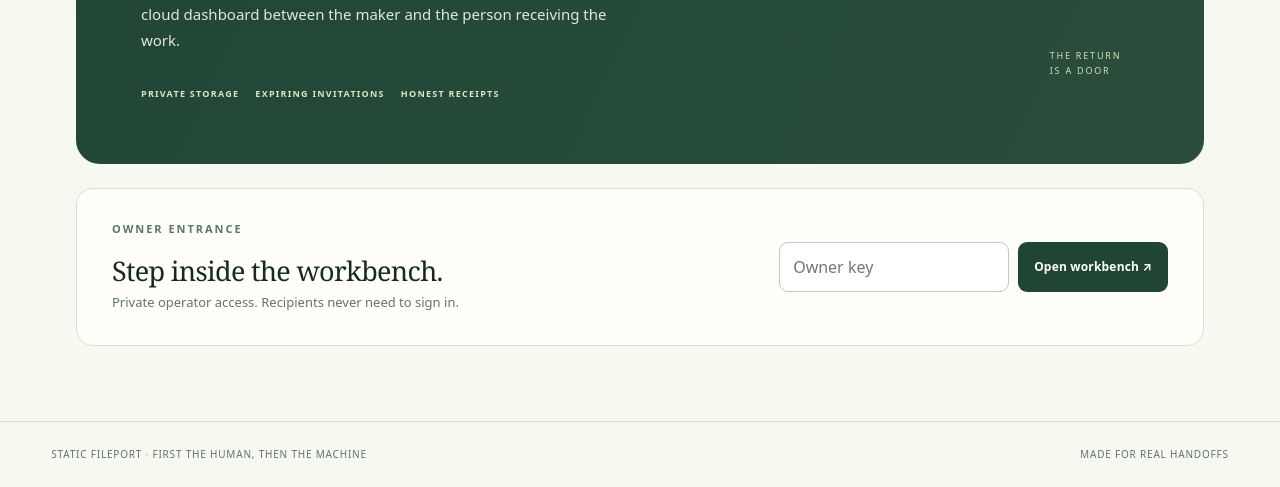
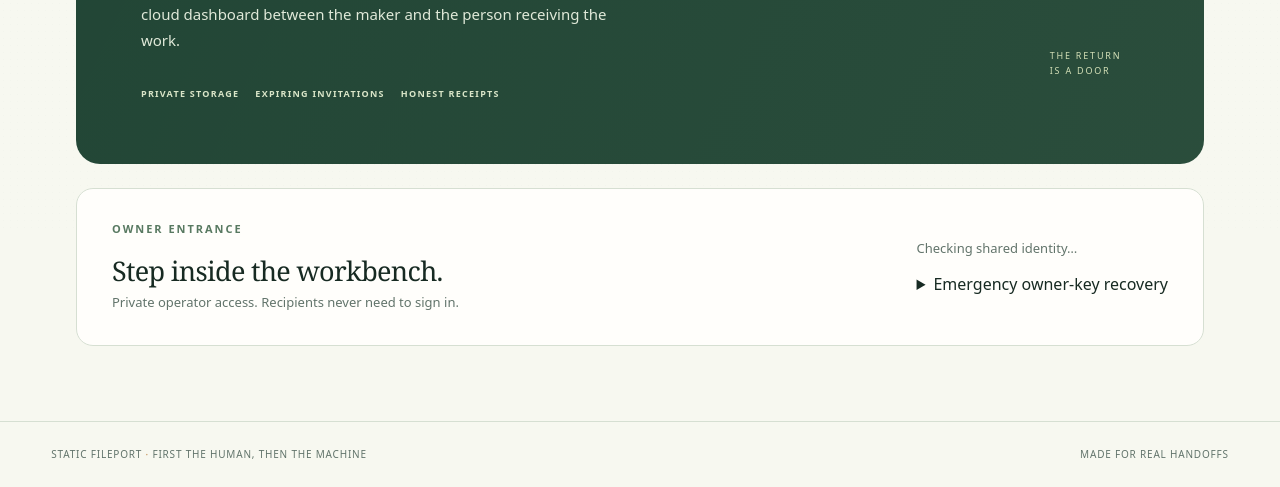
Before and after one commit to the-static-collective/fileport, a website: page public/index.html in a window 1280 px wide. Shown: the part 567-1054 px from the top of the page. Drawn offline with Linux system fonts and the light colour scheme; no server answers.

Commit message:
FILEPORT 003: STATIC ID primary sign-in with discreet recovery-key entrance

```diff
--- a/public/index.html
+++ b/public/index.html
@@ -54,11 +54,18 @@
 
       <section class="access-band" id="login-panel" aria-labelledby="login-title">
         <div><p class="overline">OWNER ENTRANCE</p><h2 id="login-title">Step inside the workbench.</h2><p>Private operator access. Recipients never need to sign in.</p></div>
-        <form id="login-form" class="login-form">
-          <label class="sr-only" for="owner-key">Owner key</label>
-          <input id="owner-key" type="password" autocomplete="off" spellcheck="false" placeholder="Owner key" required minlength="32">
-          <button class="button primary" type="submit">Open workbench <span aria-hidden="true">↗</span></button>
-        </form>
+        <div class="owner-entrances">
+          <a id="static-id-login" class="button primary" href="/api/static-id/login" hidden>Unlock with STATIC ID <span aria-hidden="true">↗</span></a>
+          <p id="identity-status" class="muted" role="status">Checking shared identity…</p>
+          <details class="recovery-access">
+            <summary>Emergency owner-key recovery</summary>
+            <form id="login-form" class="login-form">
+              <label class="sr-only" for="owner-key">Recovery owner key</label>
+              <input id="owner-key" type="password" autocomplete="off" spellcheck="false" placeholder="Recovery owner key" required minlength="32">
+              <button class="button outline" type="submit">Open with recovery key</button>
+            </form>
+          </details>
+        </div>
       </section>
 
       <section id="desk" hidden aria-label="Owner workbench">
```
